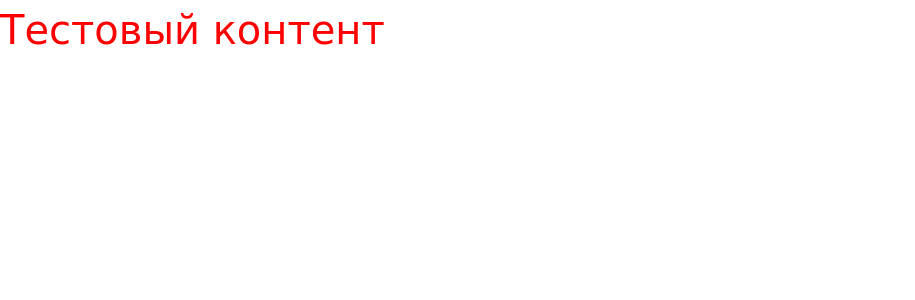
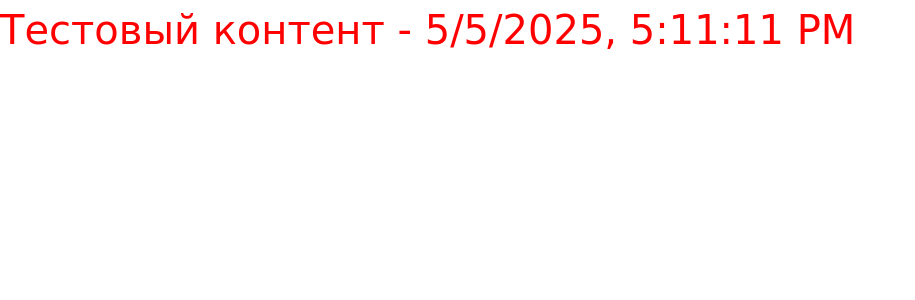
Before and after one commit to M1ndRush/KidGamesKZ, a React (Vite) app: page / in a window 1280 px wide. Shown: the top 300 px of the page, without its empty margins (0-915 px from the left). Built offline with nearby package versions, Linux system fonts and the light colour scheme.

Commit message:
Добавлен тест с датой для проверки деплоя

```diff
--- a/src/App.tsx
+++ b/src/App.tsx
@@ -1,7 +1,9 @@
 import React from 'react';
 
 function App() {
-  return <div style={{ color: 'red', fontSize: 40 }}>Тестовый контент</div>;
+  return <div style={{ color: 'red', fontSize: 40 }}>
+    Тестовый контент - {new Date().toLocaleString()}
+  </div>;
 }
 
 export default App;
```
